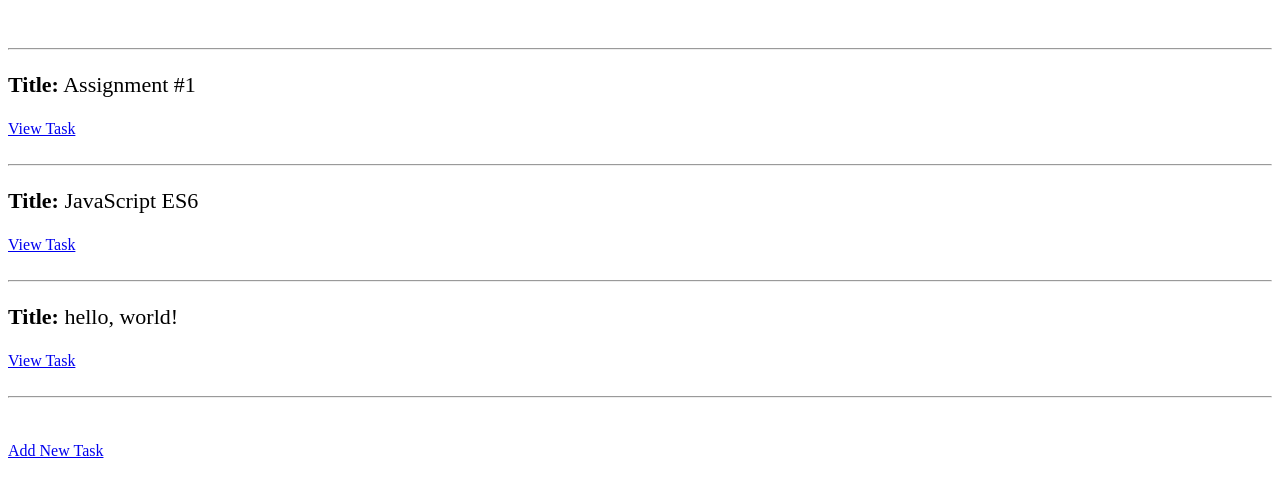
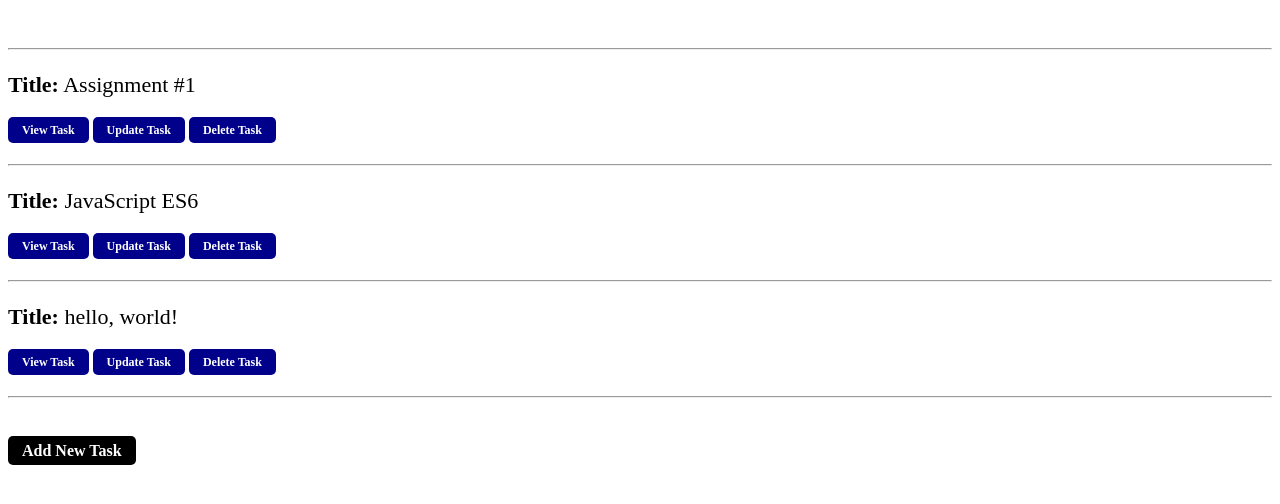
Before and after one commit to Omarr-kh/Task-Management-Application-Django, a Django app: page /tasks/ in a window 1280 px wide. Shown: the part 58-562 px from the top of the page. Run offline with Django 5.2, Linux system fonts and the light colour scheme; data comes from the database, SQL or seed files in the repository.

Commit message:
added update and delete buttons for each task

```diff
--- a/templates/tasks/home.html
+++ b/templates/tasks/home.html
@@ -11,6 +11,26 @@
       .task_title {
         font-size: 22px;
       }
+      .button {
+        padding: 6px 14px;
+        font-weight: bold;
+        font-size: 12px;
+        color: #fff;
+        background-color: darkblue;
+        border: none;
+        border-radius: 5px;
+        text-decoration: none;
+        cursor: pointer;
+      }
+
+      .button-add {
+        font-size: 16px;
+        background-color: black;
+      }
+
+      .button:hover {
+        background-color: #0056b3;
+      }
     </style>
   </head>
   <body>
@@ -22,13 +42,15 @@
       {% for task in tasks %}
       <p class="task_title"><strong>Title:</strong> {{ task.title }}</p>
       <!-- <p>{{ task.description }}</p> -->
-      <a href="{% url 'view-task' task.id %}">View Task</a>
+      <a href="{% url 'view-task' task.id %}" class="button">View Task</a>
+      <a href="{% url 'update-task' task.id %}" class="button">Update Task</a>
+      <a href="{% url 'delete-task' task.id %}" class="button">Delete Task</a>
       <br><br><hr>
       {% endfor %}
     </div>
     <div>
       <br><br>
-      <a href="{% url 'add-task' %}">Add New Task</a>
+      <a href="{% url 'add-task' %}" class="button button-add">Add New Task</a>
     </div>
   </body>
 </html>
```
